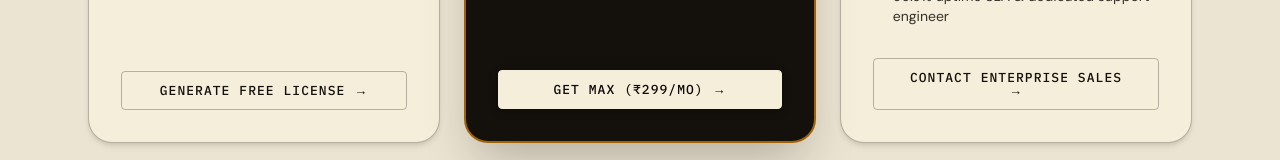
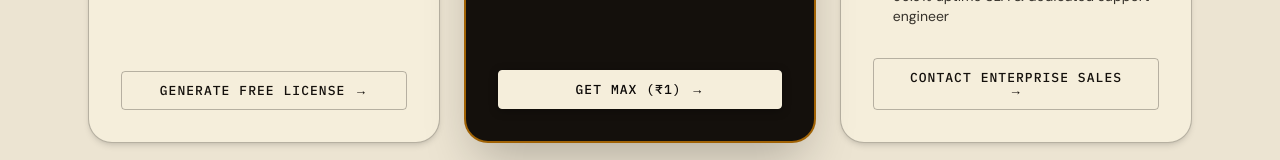
Before and after one commit to AmrutiyaKirtan/Company_Brain_Website, a Next.js app: page / in a window 1280 px wide. Shown: the part 11750-11910 px from the top of the page. Built offline with nearby package versions, Linux system fonts and the light colour scheme.

Commit message:
price changed

```diff
--- a/src/components/home/PricingSection.tsx
+++ b/src/components/home/PricingSection.tsx
@@ -299,7 +299,7 @@ export default function PricingSection() {
               className="btn btn-primary-dark text-xs py-3 rounded-xl w-full text-center font-semibold tracking-wider"
               data-cursor-label="BUY"
             >
-              Get Max (₹299/mo) &rarr;
+              Get Max (₹1) &rarr;
             </button>
           </div>
 
@@ -389,7 +389,7 @@ export default function PricingSection() {
                 </span>
                 <h3 className="font-display text-xl font-bold text-ink">
                   {modalTier === 'max'
-                    ? 'Subscribe to Max (₹299/mo)'
+                    ? 'Subscribe to Max (₹1)'
                     : 'Get your license key'}
                 </h3>
               </div>
@@ -451,7 +451,7 @@ export default function PricingSection() {
                 {loading
                   ? 'Processing...'
                   : modalTier === 'max'
-                  ? 'Proceed to Payment (₹299) →'
+                  ? 'Proceed to Payment (₹1) →'
                   : 'Generate License Key →'}
               </button>
             </form>
```
